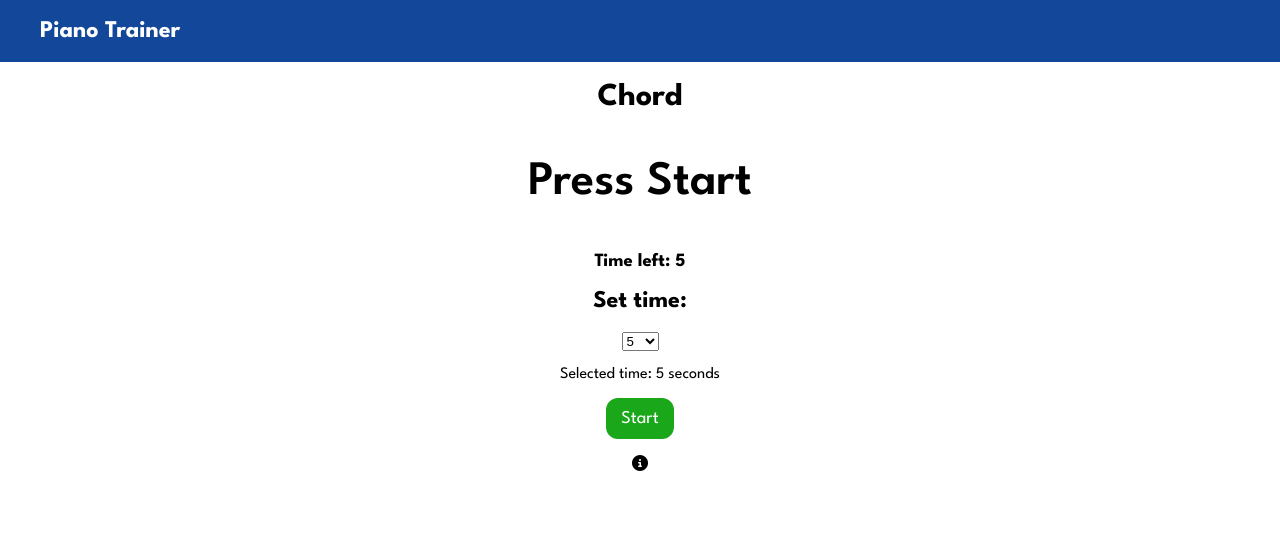
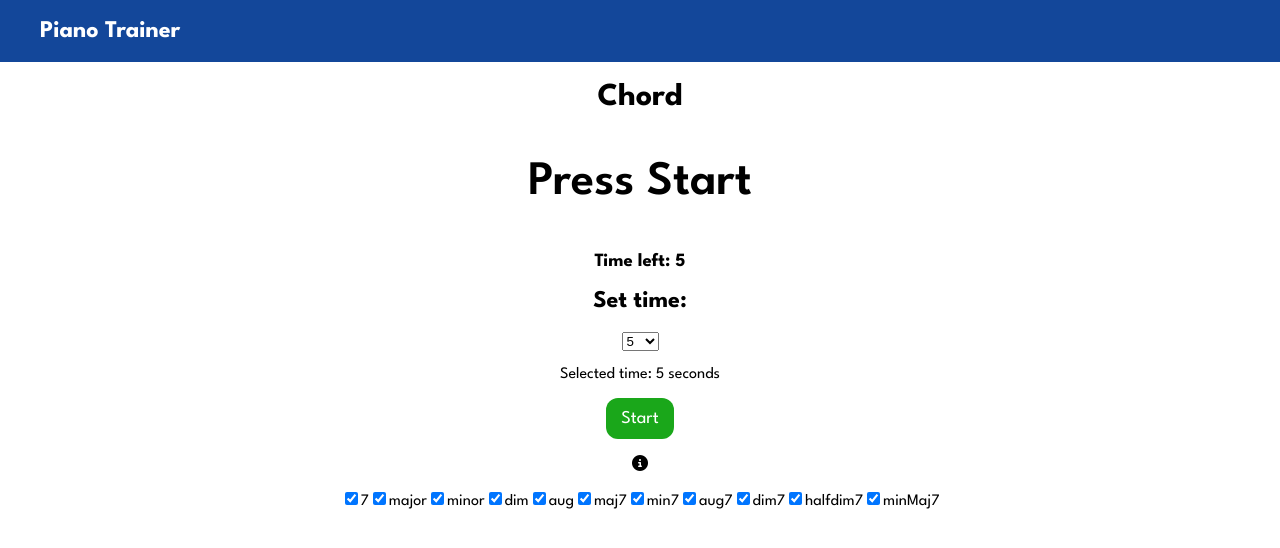
Before and after one commit to iruobej/chord-trainer, a React (Vite) app: page / in a window 1280 px wide. Shown: the top 548 px of the page. Built offline with nearby package versions, Linux system fonts and the light colour scheme; a web font is replaced by a local one.

Commit message:
checkboxes added

```diff
--- a/src/App.tsx
+++ b/src/App.tsx
@@ -103,6 +103,8 @@ function App() {
     minMaj7: [0, 3, 7, 11]
   };
 
+
+
   //Build a chord from a root note (from notes array) and type (from chordTypes)
   function getChord(root: string, type: ChordType) : string[] {
     // Find the index of the root note
@@ -125,7 +127,7 @@ function App() {
 
     // Randomly pick a chord type
     function getRandomChordType(): ChordType{
-      const types = Object.keys(chordTypes) as ChordType[];
+      const types = Array.from(selectedChords);
       return types[Math.floor(Math.random() * types.length)]; //e.g. types[Math.floor(0.34 * 10)] = types[3] = aug
     }
 
@@ -146,6 +148,23 @@ function App() {
   //timer value after which a new chord is generated
   const [selectedNumber, setSelectedNumber] = useState("5");
   const [countdownNumber, setCountdownNumber] = useState(Number(selectedNumber)); // to show time left
+
+  const [selectedChords, setSelectedChords] = useState<Set<ChordType>>(
+    new Set(Object.keys(chordTypes) as ChordType[])
+  )
+
+  // Modifying chords selected when user selects/deselects a chord
+  function toggleChord(chord: ChordType) {
+    setSelectedChords(prev => {
+        const newSet = new Set(prev);
+        if (newSet.has(chord)) {
+          newSet.delete(chord);
+        } else {
+          newSet.add(chord);
+        }
+      return newSet;
+    });
+  }
 
   //Handling countdown
   useEffect(() => {
@@ -211,7 +230,7 @@ function App() {
 
         {/* Show chord name */}
         <p className='chordName'>
-          {chord ? chord.name : "Press Start"}
+          {Array.from(selectedChords).length <= 0 ? "No Chord Types Selected" : chord ? chord.name : "Press Start"}
         </p>
 
         {connected && <p>Notes you are playing: [ {uniquePlayed} ]</p>}
@@ -246,6 +265,20 @@ function App() {
           {running? "Finish" : "Start"}
         </button>
         <p><i className="fa-solid fa-circle-info"></i> {midiMessage}</p>
+
+        {/*Checkbox list - allows users to choose what chords they want to be tested on */}
+        {(Object.keys(chordTypes) as ChordType[]).map(c => (
+          <>
+            <input type="checkbox"
+              name={c}
+              value={c}
+              id={c}
+              checked={selectedChords.has(c)}
+              onChange={() => toggleChord(c)}
+            />
+            <label htmlFor={c}>{c}</label>
+          </>
+        ))}
       </div>
     </>
   )
```
